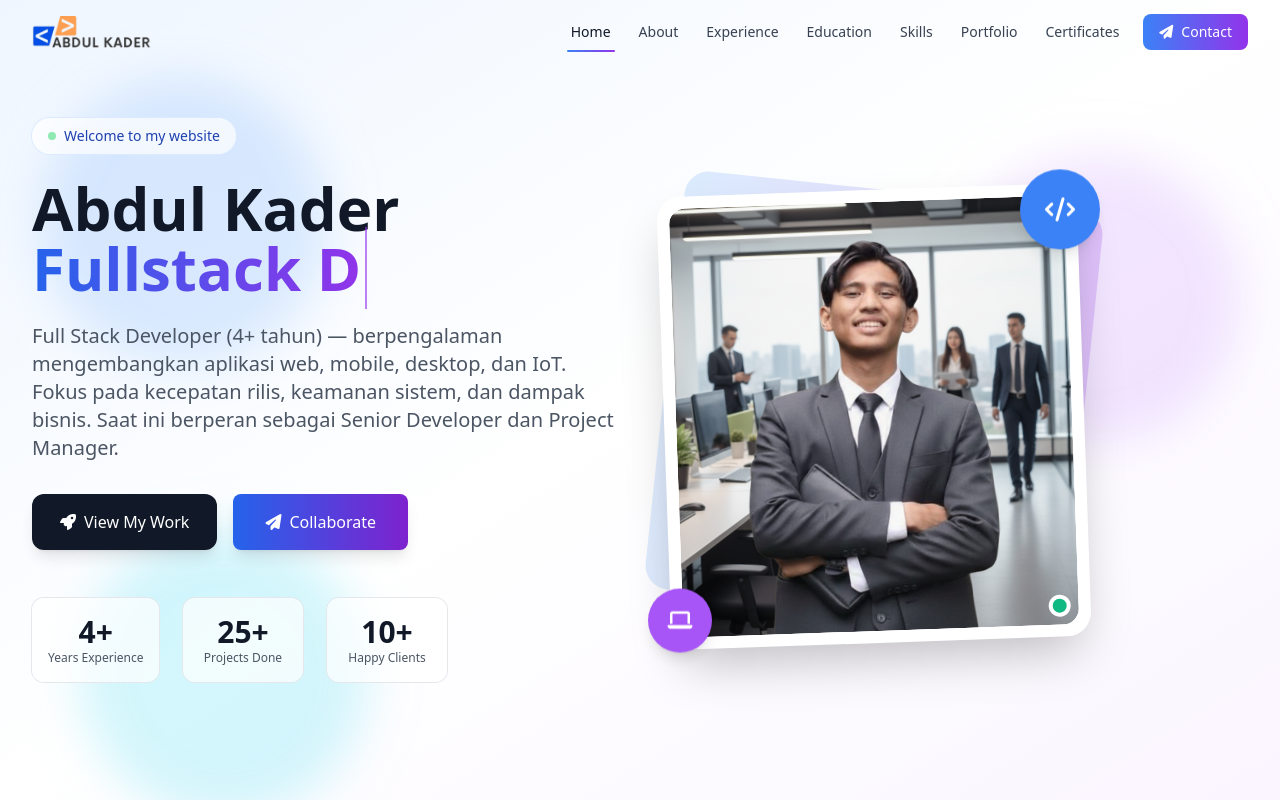
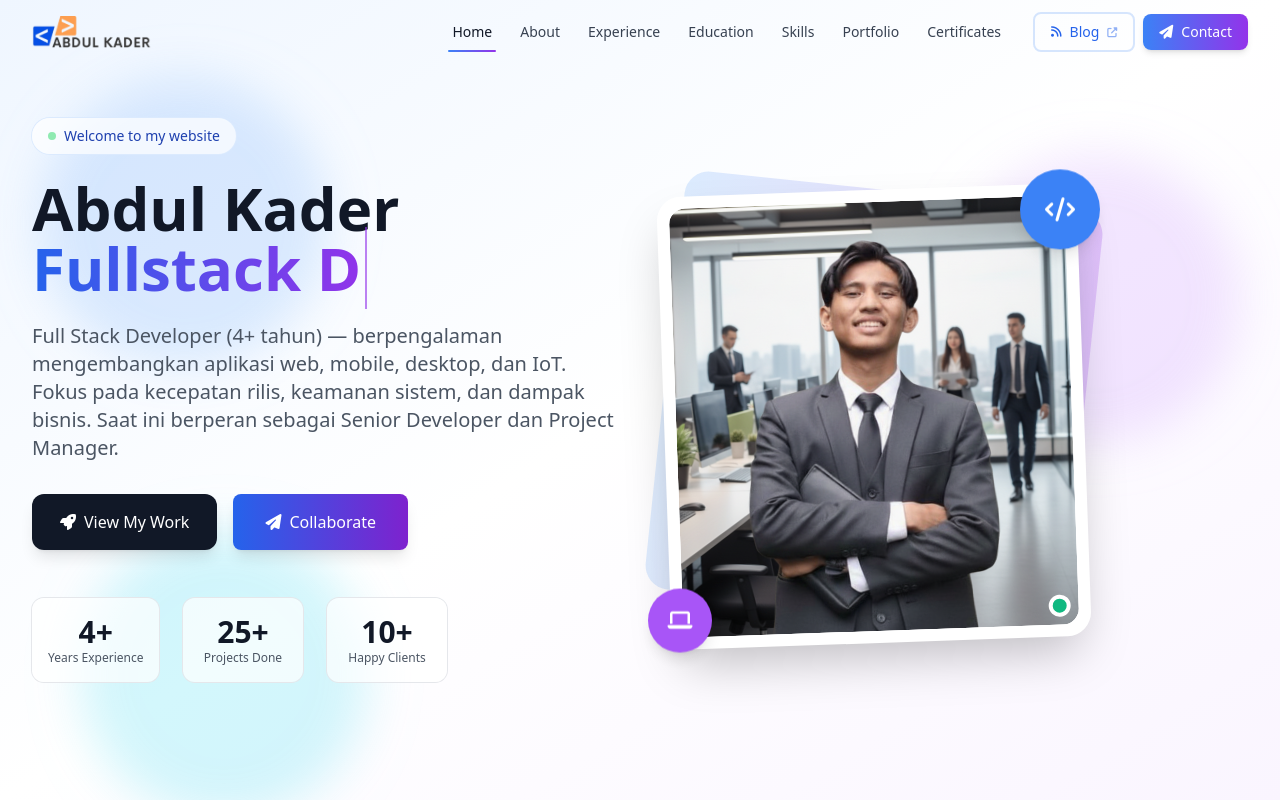
Before and after one commit to Kader2637/cvkader, a Next.js app: page / in a window 1280 px wide. Shown: the top 800 px of the page. Built offline with nearby package versions, Linux system fonts and the light colour scheme.

Commit message:
upd : nav

```diff
--- a/app/components/Navbar.tsx
+++ b/app/components/Navbar.tsx
@@ -10,7 +10,6 @@ function cx(...cls: Array<string | false | null | undefined>) {
   return cls.filter(Boolean).join(" ");
 }
 
-// Daftar navigasi utama (✅ sudah termasuk Certificates)
 const NAV_ITEMS = [
   { href: "/", label: "Home" },
   { href: "/about", label: "About" },
@@ -18,7 +17,7 @@ const NAV_ITEMS = [
   { href: "/education", label: "Education" },
   { href: "/skills", label: "Skills" },
   { href: "/portfolio", label: "Portfolio" },
-  { href: "/certificates", label: "Certificates" }, // 🔥 Tambahan menu baru
+  { href: "/certificates", label: "Certificates" },
 ];
 
 export default function Navbar() {
@@ -26,14 +25,12 @@ export default function Navbar() {
   const [open, setOpen] = useState(false);
   const [scrolled, setScrolled] = useState(false);
 
-  // Ganti background dan shadow saat di-scroll
   useEffect(() => {
     const onScroll = () => setScrolled(window.scrollY > 50);
     window.addEventListener("scroll", onScroll, { passive: true });
     return () => window.removeEventListener("scroll", onScroll);
   }, []);
 
-  // Tutup menu mobile saat berpindah halaman
   useEffect(() => {
     setOpen(false);
   }, [pathname]);
@@ -88,14 +85,31 @@ export default function Navbar() {
               </Link>
             ))}
 
+            <div className="flex items-center gap-2 ml-4">
+              {/* 🔥 TOMBOL BLOG YANG DIPERBAGUS */}
+              <a
+                href="https://catatan-kader.web.id"
+                target="_blank"
+                rel="noopener noreferrer"
+                className="group relative inline-flex items-center gap-2 px-4 py-2 text-sm font-medium text-blue-600 border-2 border-blue-500/20 rounded-lg overflow-hidden transition-all hover:border-blue-500/0 hover:text-white"
+              >
+                <span className="absolute inset-0 w-0 bg-gradient-to-r from-blue-600 to-blue-400 transition-all duration-300 ease-out group-hover:w-full"></span>
+                <span className="relative flex items-center gap-2">
+                  <i className="fas fa-rss text-xs" />
+                  Blog
+                  <i className="fas fa-external-link-alt text-[10px] opacity-50 group-hover:opacity-100" />
+                </span>
+              </a>
+
               {/* Tombol Contact */}
               <Link
                 href="/contact"
-              className="ml-2 inline-flex items-center gap-2 px-4 py-2 rounded-lg text-sm font-medium bg-gradient-to-r from-blue-500 to-purple-600 text-white hover:from-blue-600 hover:to-purple-700 transform hover:scale-[1.03] transition-all"
+                className="inline-flex items-center gap-2 px-4 py-2 rounded-lg text-sm font-medium bg-gradient-to-r from-blue-500 to-purple-600 text-white hover:from-blue-600 hover:to-purple-700 transform hover:scale-[1.03] shadow-md hover:shadow-lg transition-all"
               >
                 <i className="fas fa-paper-plane" />
                 Contact
               </Link>
+            </div>
           </div>
 
           {/* TOGGLE MOBILE */}
@@ -114,10 +128,10 @@ export default function Navbar() {
       <div
         className={cx(
           "md:hidden overflow-hidden border-t transition-all duration-300",
-          open ? "max-h-[480px] border-gray-200" : "max-h-0 border-transparent"
+          open ? "max-h-[550px] border-gray-200" : "max-h-0 border-transparent"
         )}
       >
-        <div className="px-4 py-3 bg-white">
+        <div className="px-4 py-4 bg-white space-y-3">
           <div className="grid gap-1">
             {NAV_ITEMS.map((item) => (
               <Link
@@ -133,13 +147,28 @@ export default function Navbar() {
                 {item.label}
               </Link>
             ))}
+          </div>
 
-            {/* Tombol Contact (mobile) */}
+          <hr className="border-gray-100" />
+
+          {/* Tombol Aksi di Mobile */}
+          <div className="flex flex-col gap-2">
+            <a
+              href="https://catatan-kader.web.id"
+              target="_blank"
+              rel="noopener noreferrer"
+              className="flex items-center justify-center gap-2 px-3 py-2.5 rounded-lg text-sm font-semibold text-blue-600 border border-blue-100 bg-blue-50 hover:bg-blue-100 transition-colors"
+            >
+              <i className="fas fa-rss" />
+              Kunjungi Blog
+            </a>
+
             <Link
               href="/contact"
-              className="block px-3 py-2 rounded-md text-sm font-medium text-white bg-gradient-to-r from-blue-500 to-purple-600 hover:from-blue-600 hover:to-purple-700"
+              className="flex items-center justify-center gap-2 px-3 py-2.5 rounded-lg text-sm font-semibold text-white bg-gradient-to-r from-blue-500 to-purple-600 shadow-sm"
             >
-              Contact
+              <i className="fas fa-paper-plane" />
+              Contact Me
             </Link>
           </div>
         </div>
```
Lines whose indentation alone changed are shown as unchanged.
